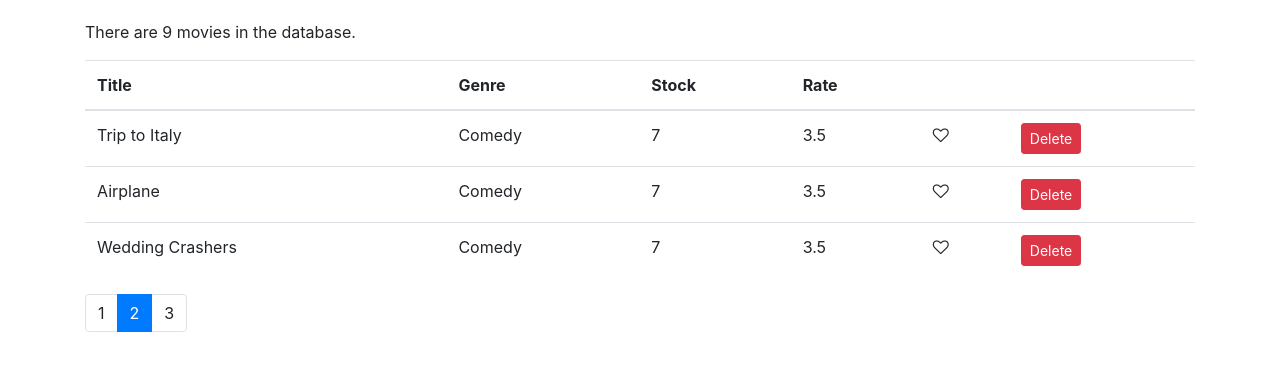
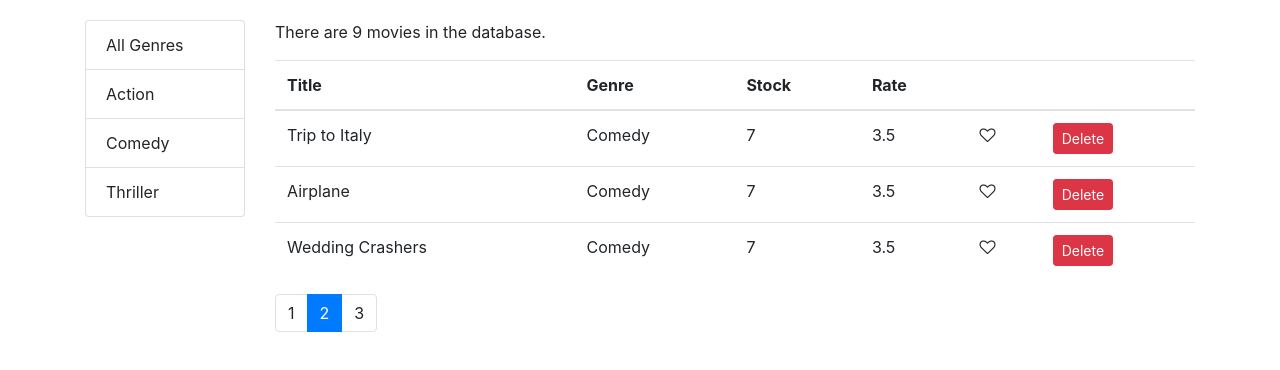
Before and after one commit to leninpaulino/vidly, a React (Create React App) app: page / in a window 1280 px wide. Shown: the top 370 px of the page. Built offline with nearby package versions, Linux system fonts and the light colour scheme.

Commit message:
Add movie filtering feature

```diff
--- a/src/components/movies.jsx
+++ b/src/components/movies.jsx
@@ -1,15 +1,24 @@
 import React, { Component } from "react";
 import { getMovies } from "../services/fakeMovieService";
+import { getGenres } from "../services/fakeGenreService";
 import Like from "./common/like";
 import Pagination from "./common/pagination";
 import { paginate } from "../utils/paginate";
+import ListGroup from "./common/listGroup";
 
 class Movies extends Component {
   state = {
-    movies: getMovies(),
+    movies: [],
+    genres: [],
+    selectedGenre: null,
     pageSize: 3,
     currentPage: 2
   };
+
+  componentDidMount() {
+    const genres = [{ name: "All Genres" }, ...getGenres()];
+    this.setState({ movies: getMovies(), genres });
+  }
 
   handleDelete = movie => {
     const movies = this.state.movies.filter(m => m._id !== movie._id);
@@ -28,17 +37,38 @@ class Movies extends Component {
     this.setState({ currentPage: page });
   };
 
+  handleGenreSelect = genre => {
+    this.setState({ selectedGenre: genre, currentPage: 1 });
+  };
+
   render() {
     const { length: count } = this.state.movies;
-    const { pageSize, currentPage, movies: allMovies } = this.state;
+    const {
+      pageSize,
+      currentPage,
+      movies: allMovies,
+      selectedGenre
+    } = this.state;
 
     if (count === 0) return <p>There are no movies in the database.</p>;
 
-    const movies = paginate(allMovies, currentPage, pageSize);
+    const filteredMovies =
+      selectedGenre && selectedGenre._id
+        ? allMovies.filter(m => m.genre._id === selectedGenre._id)
+        : allMovies;
+    const movies = paginate(filteredMovies, currentPage, pageSize);
 
     return (
-      <React.Fragment>
-        <p>There are {count} movies in the database.</p>
+      <div className="row">
+        <div className="col-2">
+          <ListGroup
+            items={this.state.genres}
+            selectedItem={this.state.selectedGenre}
+            onItemSelect={this.handleGenreSelect}
+          />
+        </div>
+        <div className="col">
+          <p>There are {filteredMovies.length} movies in the database.</p>
           <table className="table">
             <thead>
               <tr>
@@ -76,12 +106,13 @@ class Movies extends Component {
             </tbody>
           </table>
           <Pagination
-          itemsCount={count}
+            itemsCount={filteredMovies.length}
             pageSize={pageSize}
             currentPage={currentPage}
             onPageChange={this.handlePageChange}
           />
-      </React.Fragment>
+        </div>
+      </div>
     );
   }
 }
```
Lines whose indentation alone changed are shown as unchanged.
